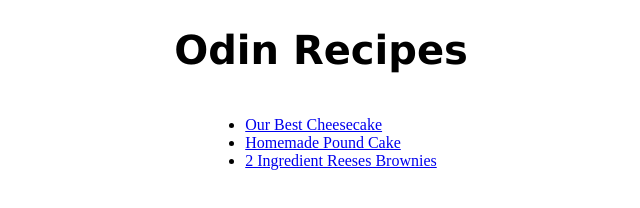
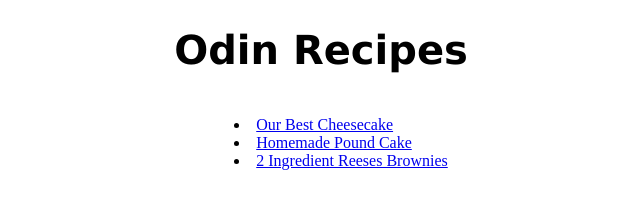
Before and after one commit to cordid/odin-recipes, a plain HTML site: page index.html in a window 1280 px wide. Shown: the whole page, without its empty margins (319-959 px from the left). Drawn offline with Linux system fonts and the light colour scheme.

Commit message:
Align ul, ol elements.

```diff
--- a/styles.css
+++ b/styles.css
@@ -30,9 +30,10 @@ p {
 
 div.parent {
     text-align: center;
+    list-style-position: inside;
 }
 
-ol, ul {
+ul, ol {
     display: inline-block;
     text-align: left;
 }
```
